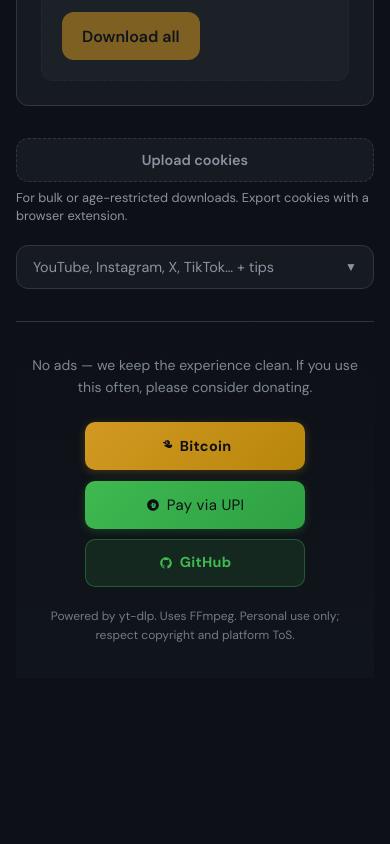
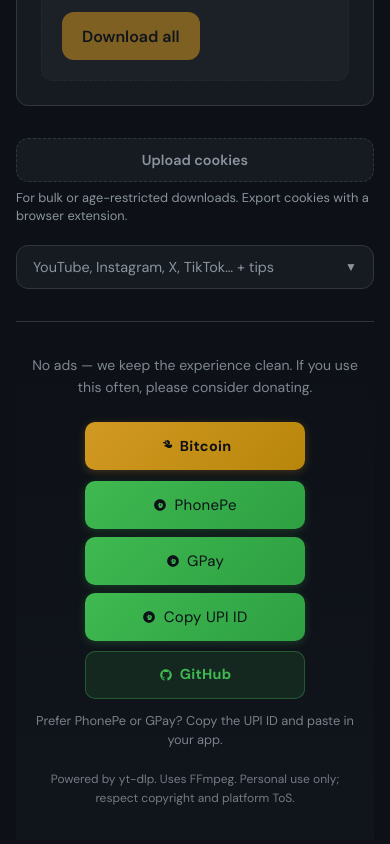
Before and after one commit to BI11Y67/StreamSnag, a React (Vite) app in the folder frontend/: page / in a window 390 px wide. Shown: the part 833-1677 px from the top of the page. Before the commit the page ends 1543 px from the top, so only its background shows below. Built offline with nearby package versions, Linux system fonts and the light colour scheme.

Commit message:
Fixed some issues4

```diff
--- a/frontend/src/components/Footer.css
+++ b/frontend/src/components/Footer.css
@@ -22,7 +22,25 @@
   justify-content: center;
   align-items: center;
   gap: 0.75rem 1rem;
-  margin-bottom: 1.25rem;
+  margin-bottom: 0.75rem;
+}
+
+.footer-upi-group {
+  display: flex;
+  flex-wrap: wrap;
+  justify-content: center;
+  align-items: center;
+  gap: 0.5rem 0.75rem;
+}
+
+.footer-upi-note {
+  font-size: 0.8rem;
+  color: var(--text-muted);
+  margin: 0 0 1.25rem;
+  opacity: 0.85;
+  max-width: 360px;
+  margin-left: auto;
+  margin-right: auto;
 }
 
 .footer-btn {
--- a/frontend/src/components/Footer.jsx
+++ b/frontend/src/components/Footer.jsx
@@ -5,7 +5,10 @@
 const BITCOIN_ADDRESS = 'bc1qdz50swgf4z9n4px3zu0lera9fcnkj5wx3l405g'
 const BITCOIN_LINK = `bitcoin:${BITCOIN_ADDRESS}`
 const UPI_ID = 'mukeshavik@ybl'
-const UPI_LINK = `upi://pay?pa=${encodeURIComponent(UPI_ID)}&pn=StreamSnag&cu=INR`
+const UPI_PAYEE = 'StreamSnag'
+// App-specific deep links (avoid generic upi:// which opens WhatsApp)
+const PHONEPE_LINK = `phonepe://pay?pa=${encodeURIComponent(UPI_ID)}&pn=${encodeURIComponent(UPI_PAYEE)}&cu=INR`
+const GPAY_LINK = `tez://upi/pay?pa=${encodeURIComponent(UPI_ID)}&pn=${encodeURIComponent(UPI_PAYEE)}&cu=INR`
 
 const IconBitcoin = () => (
   <svg width="14" height="14" viewBox="0 0 24 24" fill="currentColor" aria-hidden="true">
@@ -56,28 +59,36 @@
           <IconBitcoin />
           <span>Bitcoin</span>
         </a>
-        {isMobile ? (
-          <a href={UPI_LINK} className="footer-btn footer-btn-upi" title="Pay via UPI — opens PhonePe, GPay, or any UPI app">
-            <IconUPI />
-            <span>Pay via UPI</span>
-          </a>
-        ) : (
+        <div className="footer-upi-group">
+          {isMobile && (
+            <>
+              <a href={PHONEPE_LINK} className="footer-btn footer-btn-upi footer-btn-phonepe" title="Pay via PhonePe">
+                <IconUPI />
+                <span>PhonePe</span>
+              </a>
+              <a href={GPAY_LINK} className="footer-btn footer-btn-upi footer-btn-gpay" title="Pay via Google Pay">
+                <IconUPI />
+                <span>GPay</span>
+              </a>
+            </>
+          )}
           <button
             type="button"
             onClick={handleCopyUpi}
-            className="footer-btn footer-btn-upi"
-            title="Copy UPI ID"
+            className="footer-btn footer-btn-upi footer-btn-copy"
+            title="Copy UPI ID — paste in Paytm, BHIM, or any UPI app"
             aria-label="Copy UPI ID"
           >
             <IconUPI />
             <span>{copied ? 'Copied!' : 'Copy UPI ID'}</span>
           </button>
-        )}
+        </div>
         <a href={GITHUB_URL} target="_blank" rel="noopener noreferrer" className="footer-btn footer-btn-github" title="GitHub">
           <IconGitHub />
           <span>GitHub</span>
         </a>
       </div>
+      <p className="footer-upi-note">Prefer PhonePe or GPay? Copy the UPI ID and paste in your app.</p>
       <p className="footer-credit">Powered by yt-dlp. Uses FFmpeg. Personal use only; respect copyright and platform ToS.</p>
     </footer>
   )
```
